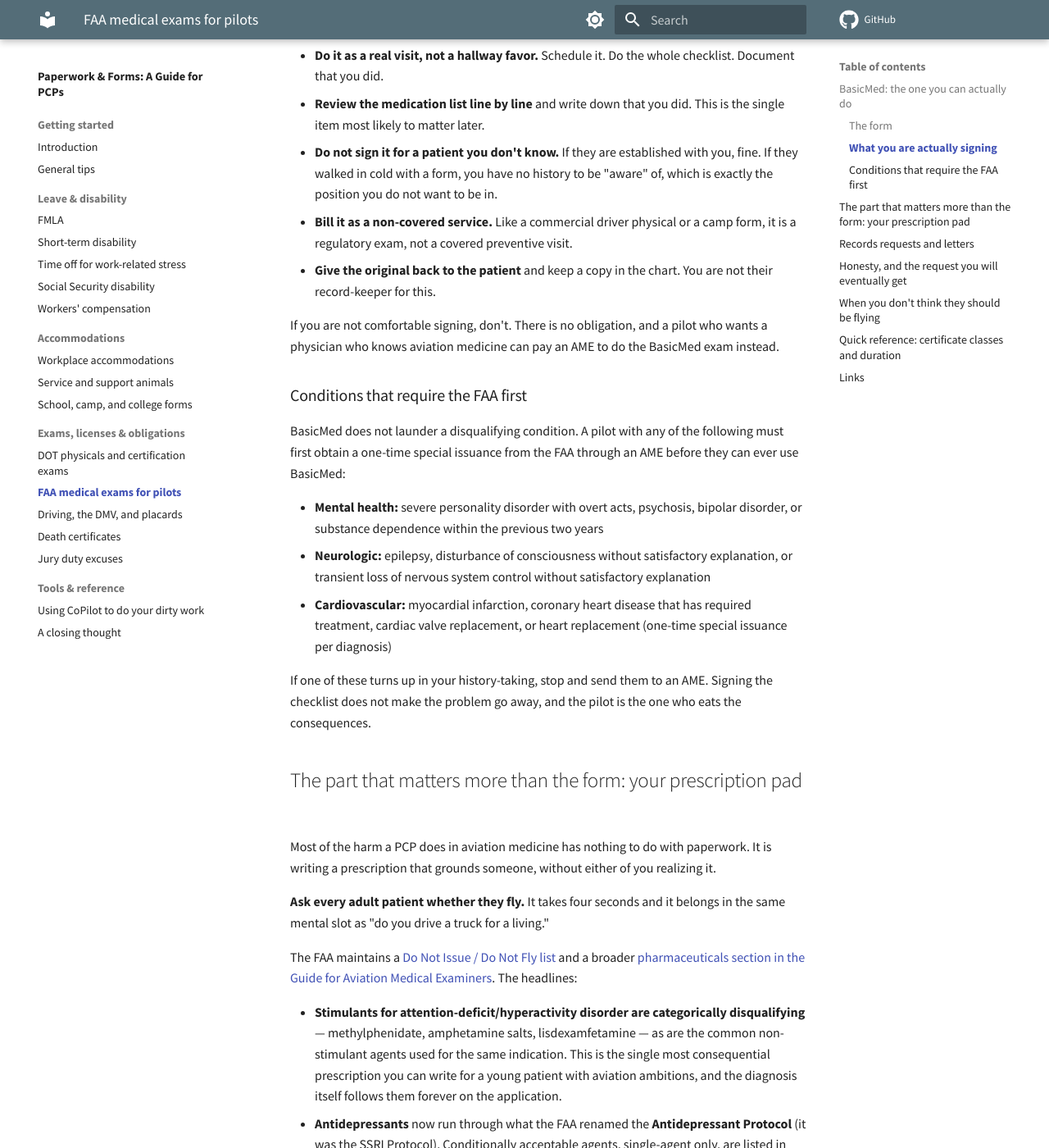
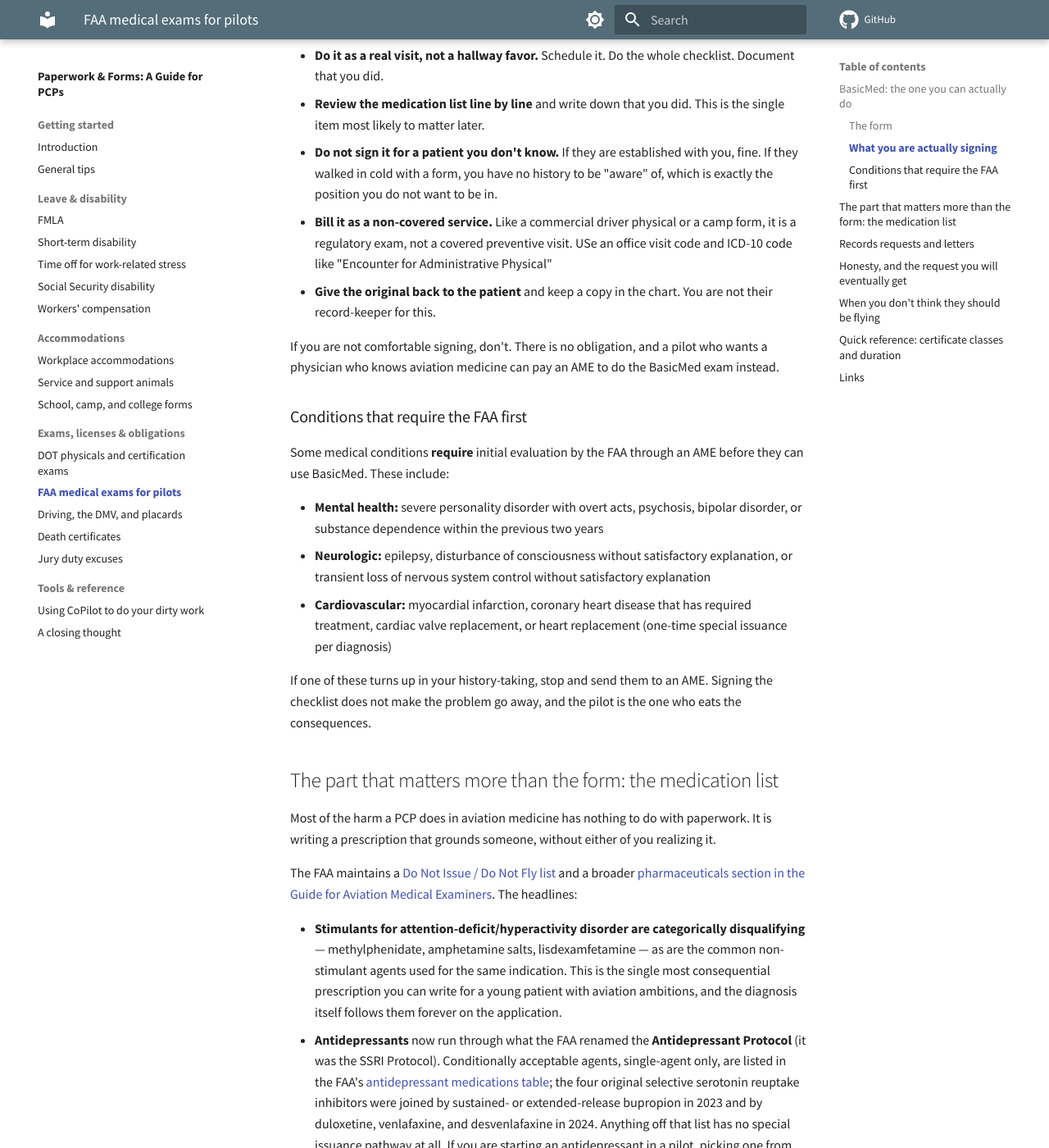
Before and after one commit to pdel4096/PCP-paperwork-guide, an MkDocs documentation site: the page built from docs/exams/faa-medical.md, in a window 1280 px wide and 1400 px high, scrolled down 1482 px. Shown: the whole window at 82% size. Built offline with MkDocs 1.6.1 and Material for MkDocs 9.7.7, drawn with Linux system fonts in a browser that asks for light colours; comment, search, counter and statistics services are not loaded.

Commit message:
Update faa-medical.md

```diff
--- a/docs/exams/faa-medical.md
+++ b/docs/exams/faa-medical.md
@@ -33,14 +33,14 @@ My practice, and my recommendation:
 - **Do it as a real visit, not a hallway favor.** Schedule it. Do the whole checklist. Document that you did.
 - **Review the medication list line by line** and write down that you did. This is the single item most likely to matter later.
 - **Do not sign it for a patient you don't know.** If they are established with you, fine. If they walked in cold with a form, you have no history to be "aware" of, which is exactly the position you do not want to be in.
-- **Bill it as a non-covered service.** Like a commercial driver physical or a camp form, it is a regulatory exam, not a covered preventive visit.
+- **Bill it as a non-covered service.** Like a commercial driver physical or a camp form, it is a regulatory exam, not a covered preventive visit. USe an office visit code and ICD-10 code like "Encounter for Administrative Physical"
 - **Give the original back to the patient** and keep a copy in the chart. You are not their record-keeper for this.
 
 If you are not comfortable signing, don't. There is no obligation, and a pilot who wants a physician who knows aviation medicine can pay an AME to do the BasicMed exam instead.
 
 ### Conditions that require the FAA first
 
-BasicMed does not launder a disqualifying condition. A pilot with any of the following must first obtain a one-time special issuance from the FAA through an AME before they can ever use BasicMed:
+Some medical conditions **require** initial evaluation by the FAA through an AME before they can use BasicMed. These include:
 
 - **Mental health:** severe personality disorder with overt acts, psychosis, bipolar disorder, or substance dependence within the previous two years
 - **Neurologic:** epilepsy, disturbance of consciousness without satisfactory explanation, or transient loss of nervous system control without satisfactory explanation
@@ -48,11 +48,9 @@ BasicMed does not launder a disqualifying condition. A pilot with any of the fol
 
 If one of these turns up in your history-taking, stop and send them to an AME. Signing the checklist does not make the problem go away, and the pilot is the one who eats the consequences.
 
-## The part that matters more than the form: your prescription pad
+## The part that matters more than the form: the medication list
 
 Most of the harm a PCP does in aviation medicine has nothing to do with paperwork. It is writing a prescription that grounds someone, without either of you realizing it.
-
-**Ask every adult patient whether they fly.** It takes four seconds and it belongs in the same mental slot as "do you drive a truck for a living."
 
 The FAA maintains a [Do Not Issue / Do Not Fly list](https://www.faa.gov/ame_guide/media/DNI_DNF_tables.pdf) and a broader [pharmaceuticals section in the Guide for Aviation Medical Examiners](https://www.faa.gov/ame_guide/pharm). The headlines:
 
```
